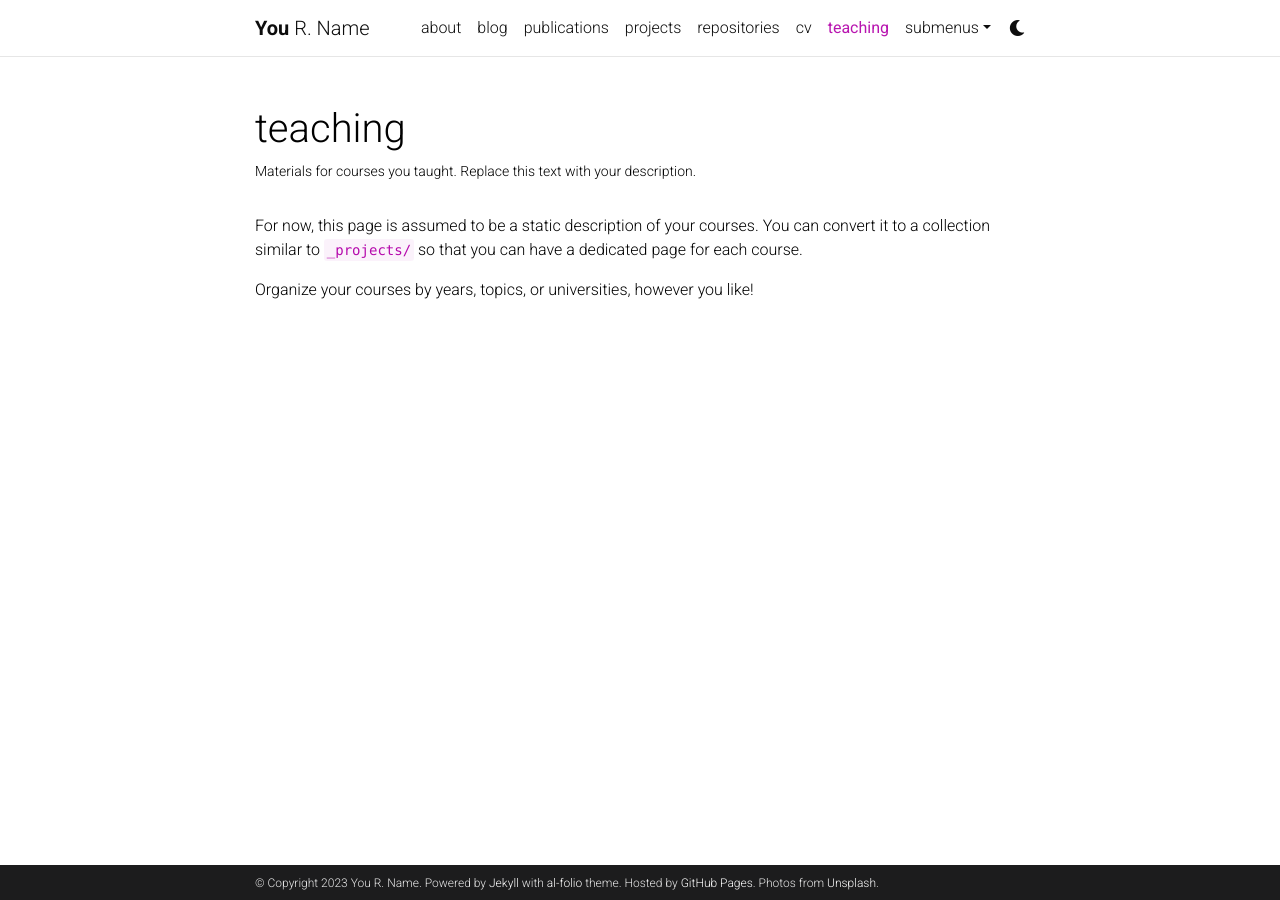
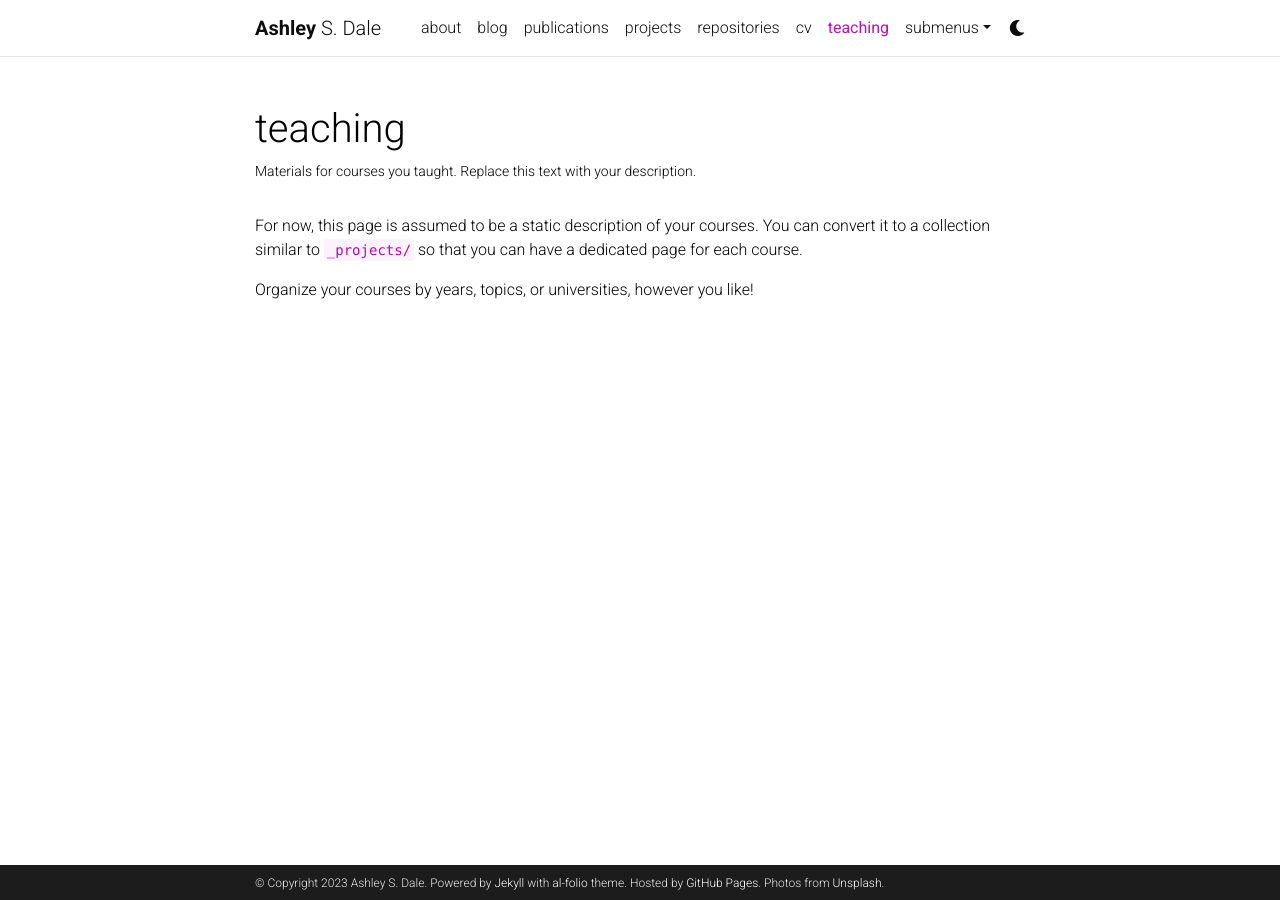
Before and after one commit to daleas0120/OLD_daleas0120.github.io, a Jekyll site: the page built from _pages/teaching.md, in a window 1280 px wide. Built offline with Jekyll 4.4.1, drawn with Linux system fonts in a browser that asks for light colours; comment, search, counter and statistics services are not loaded; a style sheet for code colours, icons or effects is not loaded.

Commit message:
Update _config.yml

```diff
--- a/_config.yml
+++ b/_config.yml
@@ -3,10 +3,10 @@
 # -----------------------------------------------------------------------------
 
 title: blank # the website title (if blank, full name will be used instead)
-first_name: You
-middle_name: R.
-last_name: Name
-email: you@example.com
+first_name: Ashley
+middle_name: S.
+last_name: Dale
+email: daleas@iupui.edu
 description: > # the ">" symbol means to ignore newlines until "footer_text:"
   A simple, whitespace theme for academics. Based on [*folio](https://github.com/bogoli/-folio) design.
 footer_text: >
@@ -18,7 +18,7 @@ keywords: jekyll, jekyll-theme, academic-website, portfolio-website  # add your
 lang: en # the language of your site (for example: en, fr, cn, ru, etc.)
 icon: ⚛️  # the emoji used as the favicon (alternatively, provide image name in /assets/img/)
 
-url: https://alshedivat.github.io # the base hostname & protocol for your site
+url: https://daleas0120.github.io # the base hostname & protocol for your site
 baseurl: /al-folio # the subpath of your site, e.g. /blog/
 last_updated: false # set to true if you want to display last updated in the footer
 impressum_path:  # set to path to include impressum link in the footer, use the same path as permalink in a page, helps to conform with EU GDPR
@@ -71,7 +71,7 @@ og_image: # The site-wide (default for all links) Open Graph preview image
 # Social integration
 # -----------------------------------------------------------------------------
 
-github_username: # your GitHub user name
+github_username: # your daleas0120
 gitlab_username: # your GitLab user name
 twitter_username: # your Twitter handle
 mastodon_username: # your mastodon instance+username in the format instance.tld/@username
```
